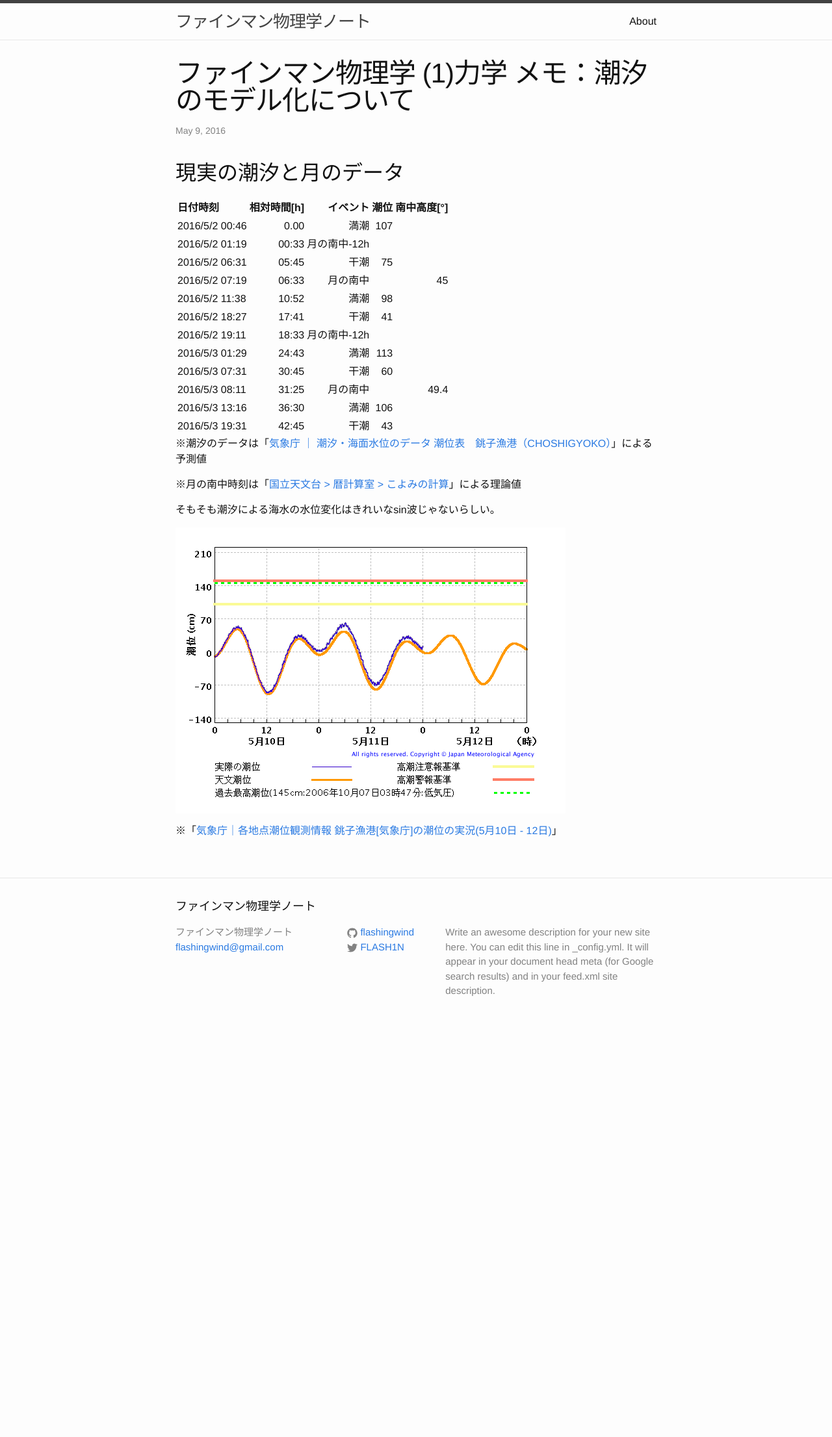
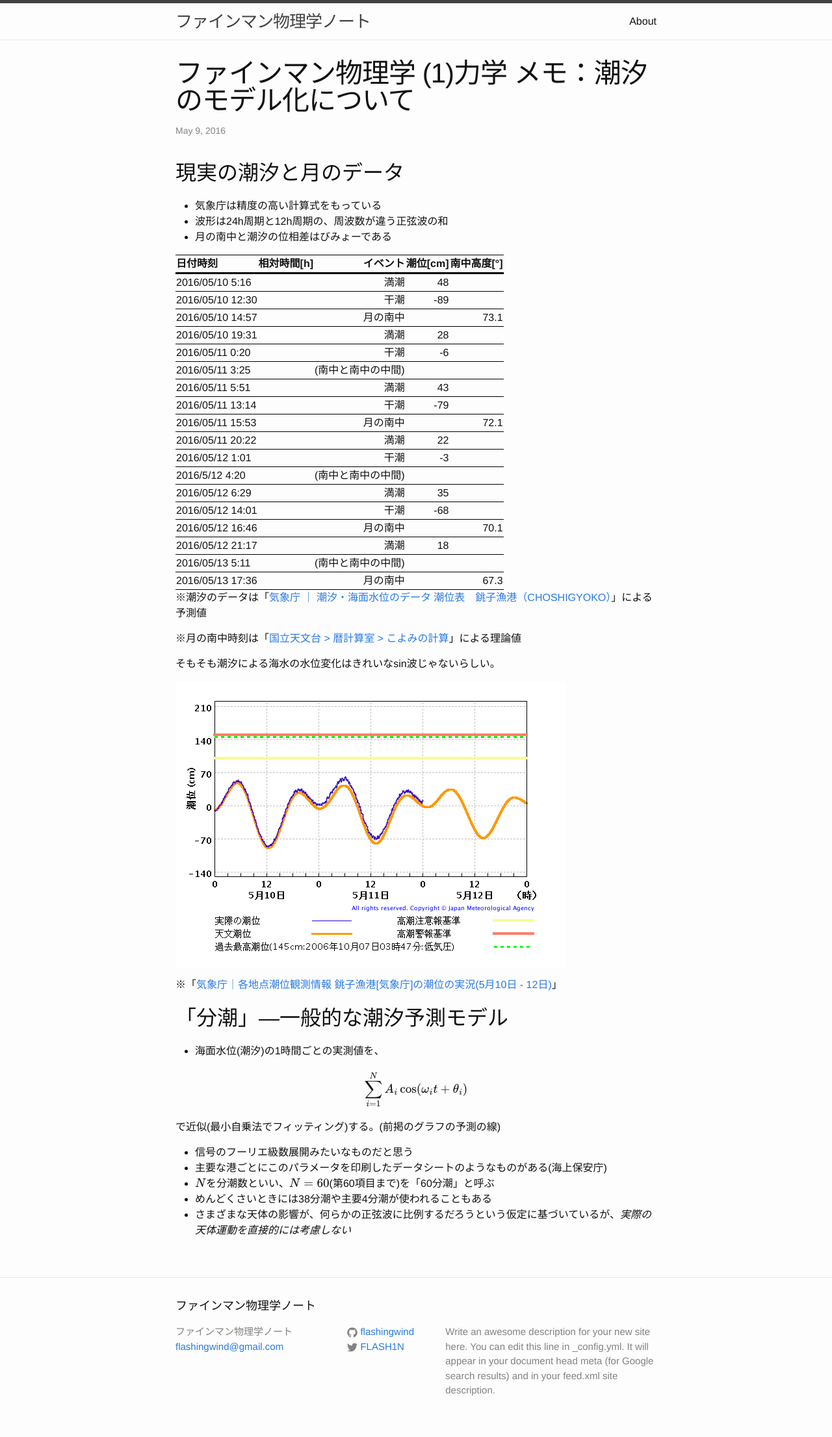
Before and after one commit to flashingwind/feynmanlectures, a Jekyll site: the page built from _posts/2016-05-10-feynman1-memo1.markdown, in a window 1280 px wide. Shown: the whole page at 65% size. Built offline with Jekyll 4.4.1, drawn with Linux system fonts in a browser that asks for light colours; formulas are drawn with MathJax 3; before the commit the page ends 1597 px from its top, so only the background shows below that.

Commit message:
潮汐の記事に「分潮」モデルを追加

```diff
--- a/_posts/2016-05-10-feynman1-memo1.markdown
+++ b/_posts/2016-05-10-feynman1-memo1.markdown
@@ -6,30 +6,30 @@ categories: feynman
 ---
 
 ## 現実の潮汐と月のデータ
+- 気象庁は精度の高い計算式をもっている
+- 波形は24h周期と12h周期の、周波数が違う正弦波の和
+- 月の南中と潮汐の位相差はびみょーである
 
-<!--|2016/05/01  0:55|出  ||106.4|
-|2016/05/01  6:27|南中||41.3|
-|2016/05/01 12:03|入り||255.5||
-|2016/05/02(月)  1:36|(月の出)||102.0|
-|2016/05/02(月) 13:07|入り||260.4||
-|2016/05/03(火)  2:16|(月の出)||96.8|
-|2016/05/03(火) 14:13|入り||266.0|
--->
-
-|日付時刻|相対時間[h]|イベント|潮位|南中高度[°]|
+|日付時刻|相対時間[h]|イベント|潮位[cm]|南中高度[°]|
 |:--|--:|--:|--:|--:|
-|2016/5/2 00:46| 0.00|満潮|107||
-|2016/5/2 01:19|00:33|月の南中-12h||
-|2016/5/2 06:31|05:45|干潮|75||
-|2016/5/2 07:19|06:33|月の南中||45|
-|2016/5/2 11:38|10:52|満潮|98||
-|2016/5/2 18:27|17:41|干潮|41||
-|2016/5/2 19:11|18:33|月の南中-12h||
-|2016/5/3 01:29|24:43|満潮|113||
-|2016/5/3 07:31|30:45|干潮|60||
-|2016/5/3 08:11|31:25|月の南中||49.4
-|2016/5/3 13:16|36:30|満潮|106||
-|2016/5/3 19:31|42:45|干潮|43||
+|2016/05/10  5:16||満潮|48||
+|2016/05/10 12:30||干潮|-89||
+|2016/05/10 14:57||月の南中||73.1|
+|2016/05/10 19:31||満潮|28||
+|2016/05/11  0:20||干潮|-6||
+|2016/05/11  3:25||(南中と南中の中間)||
+|2016/05/11  5:51||満潮|43||
+|2016/05/11 13:14||干潮|-79||
+|2016/05/11 15:53||月の南中||72.1|
+|2016/05/11 20:22||満潮|22||
+|2016/05/12 1:01||干潮|-3||
+|2016/5/12  4:20||(南中と南中の中間)||
+|2016/05/12 6:29||満潮|35||
+|2016/05/12 14:01||干潮|-68||
+|2016/05/12 16:46||月の南中||70.1|
+|2016/05/12 21:17||満潮|18||
+|2016/05/13  5:11||(南中と南中の中間)||
+|2016/05/13 17:36||月の南中||67.3|
 
 ※潮汐のデータは「[気象庁 ｜ 潮汐・海面水位のデータ 潮位表　銚子漁港（CHOSHIGYOKO）](http://www.data.jma.go.jp/gmd/kaiyou/db/tide/suisan/suisan.php?stn=124501)」による予測値
 
@@ -40,3 +40,20 @@ categories: feynman
 ![銚子漁港の潮位の実況(5月10日 - 12日)(気象庁)]({{site.baseurl}}/img/lvl_3_20160511.png)
 
 ※「[気象庁｜各地点潮位観測情報 銚子漁港[気象庁]の潮位の実況(5月10日 - 12日)](http://www.jma.go.jp/jp/choi/graph.html?areaCode=&pointCode=124501&index=0)」
+
+
+## 「分潮」—一般的な潮汐予測モデル
+
+- 海面水位(潮汐)の1時間ごとの実測値を、
+
+$$
+\sum_{i=1}^{N}{A_i\cos(\omega_i t+\theta_i)}
+$$
+
+で近似(最小自乗法でフィッティング)する。(前掲のグラフの予測の線)
+
+- 信号のフーリエ級数展開みたいなものだと思う
+- 主要な港ごとにこのパラメータを印刷したデータシートのようなものがある(海上保安庁)
+- $N$を分潮数といい、$N=60$(第60項目まで)を「60分潮」と呼ぶ
+- めんどくさいときには38分潮や主要4分潮が使われることもある
+- さまざまな天体の影響が、何らかの正弦波に比例するだろうという仮定に基づいているが、_実際の天体運動を直接的には考慮しない_
--- a/_sass/_base.scss
+++ b/_sass/_base.scss
@@ -204,3 +204,19 @@ pre {
         }
     }
 }
+
+
+
+/**
+ * Icons
+ */
+table{
+    border-collapse: collapse;
+    border-bottom: 1px solid black;
+}
+thead tr {
+    border-bottom: 3px solid black;
+}
+tr {
+    border-top: 1px solid black;
+}
```
